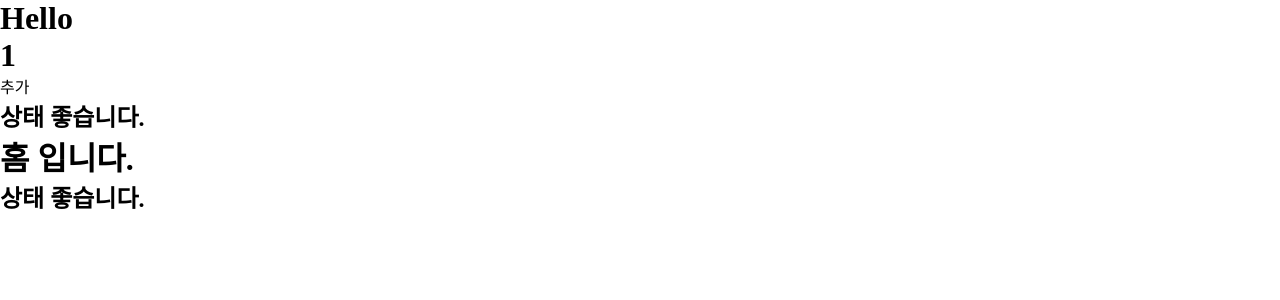
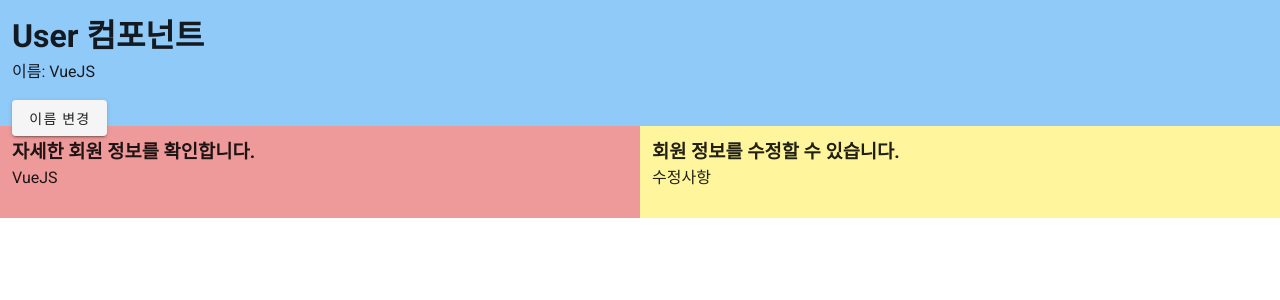
Before and after one commit to rudalson/vue-webblog, a Vue app: page /user in a window 1280 px wide. Shown: the top 300 px of the page. Built offline with nearby package versions, Linux system fonts and the light colour scheme.

Commit message:
added props 부모컴포넌트에서 자식으로 data 전달

```diff
--- a/src/App.vue
+++ b/src/App.vue
@@ -1,25 +1,18 @@
 <template>
-  <div>
-    <h1>{{ title }}</h1>
-    <h1>{{ count }}</h1>
-    <button @click="count ++">추가</button>
-    <HomeComponent/>
-    <Status />
-  </div>
+  <v-app>
+    <v-content>
+      <User/>
+    </v-content>
+  </v-app>
 </template>
 
 <script>
-  import HomeComponent from './Home'
-  import Status from "./Status";
+import User from "./components/User"
 
-  export default {
-    components: {
-      Status,
-      HomeComponent
-    },
-    data: () => ({
-      title: "Hello",
-      count: 1
-    }),
-  };
+export default {
+  name: "App",
+  components: {
+    User
+  }
+}
 </script>
--- /dev/null
+++ b/src/components/User.vue
@@ -0,0 +1,36 @@
+<template>
+  <div class="blue lighten-3 pa-3">
+    <h1>User 컴포넌트</h1>
+    <p>이름: {{ name }}</p>
+    <v-btn @click="changeName()">이름 변경</v-btn>
+    <hr>
+    <v-layout row wrap>
+      <v-flex xs12 sm6>
+        <UserDetail :nameOfChild="name"/>
+      </v-flex>
+      <v-flex xs12 sm6>
+        <UserEdit/>
+      </v-flex>
+    </v-layout>
+  </div>
+</template>
+
+<script>
+import UserDetail from "./UserDetail"
+import UserEdit from "./UserEdit"
+
+export default {
+  components: {
+    UserDetail,
+    UserEdit
+  },
+  data: () => ({
+    name: "VueJS",
+  }),
+  methods: {
+    changeName () {
+      this.name = "React"
+    }
+  }
+}
+</script>
--- /dev/null
+++ b/src/components/UserDetail.vue
@@ -0,0 +1,14 @@
+<template>
+  <div class="red lighten-3 pa-3">
+    <h3>자세한 회원 정보를 확인합니다.</h3>
+    <p>{{ nameOfChild }}</p>
+  </div>
+</template>
+
+<script>
+  export default {
+    props: ['nameOfChild'],
+    data: () => ({
+    }),
+  }
+</script>
--- /dev/null
+++ b/src/components/UserEdit.vue
@@ -0,0 +1,9 @@
+<template>
+  <div class="yellow lighten-3 pa-3">
+    <h3>회원 정보를 수정할 수 있습니다.</h3>
+    <p>수정사항</p>
+  </div>
+</template>
+
+<script>
+</script>
```
